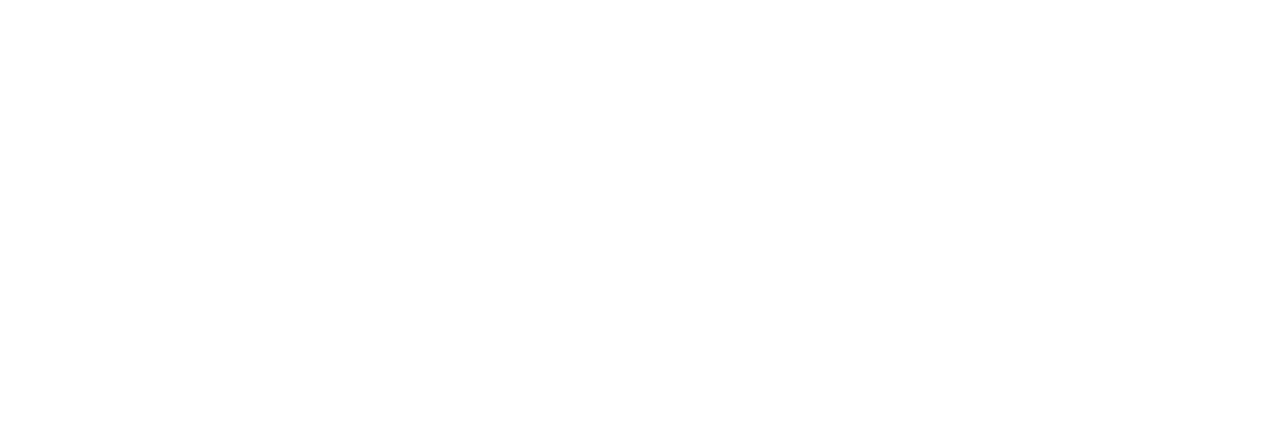
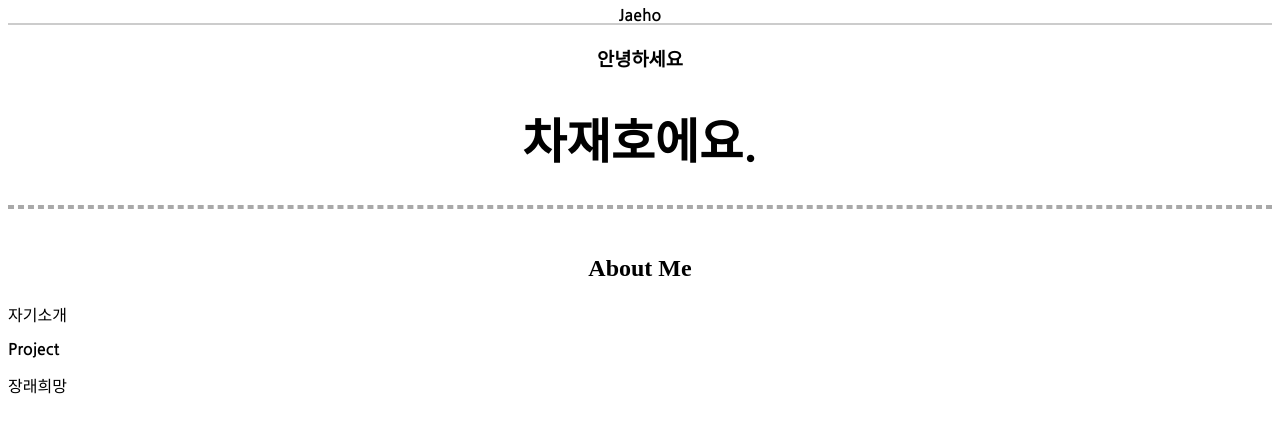
Before and after one commit to chaflame/introduce, a plain HTML site: page index.html in a window 1280 px wide. Drawn offline with Linux system fonts and the light colour scheme.

Commit message:
Add title

```diff
--- a/index.html
+++ b/index.html
@@ -1,9 +1,42 @@
 <html lang="ko">
 <head>
 	<meta charset="UTF-8">
-	<title> Jaeho Cha | Introduce myself! <//title>
+	<title> Jaeho </title>
 </head>
+<style>
+	 @import url('https://fonts.googleapis.com/css2?family=Nanum+Gothic:wght@700&display=swap');
+	 h3 {
+		 font-szie : 1em;
+		 font-family : 'Nanum Gothic', sans-serif;
+	 }
+
+	 h1 {
+		 font-size : 3em;
+		 font-family : 'Nanum Gothic', sans-serif;
+	 }
+
+	 p {
+		 font-family : 'Nanum Gothic', sans-serif;
+	 }
+	 .my-hr1 {
+		 border: 0;
+		 height: 2px;
+		 background:#ccc;
+		 margin-top : 0;
+		 color : #a9a9a9;
+	 }
+
+</style>
 <body>
-	<h1>Introduce myself</h1>
+	<p style="margin-top :0; margin-bottom : 0; text-align:center;">Jaeho</p>
+	<hr class="my-hr1">
+	<h3 style=text-align:center;">안녕하세요</h3>
+	<h1 style="text-align:center;">차재호에요.</h1>
+	<hr style="border: dashed 2px #a9a9a9">
+	<br>
+	<h2 style="text-align:center;">About Me</h2>
+	<p>자기소개</p>
+	<p>Project</p>
+	<p>장래희망</p>
 </body>
 </html>
```
